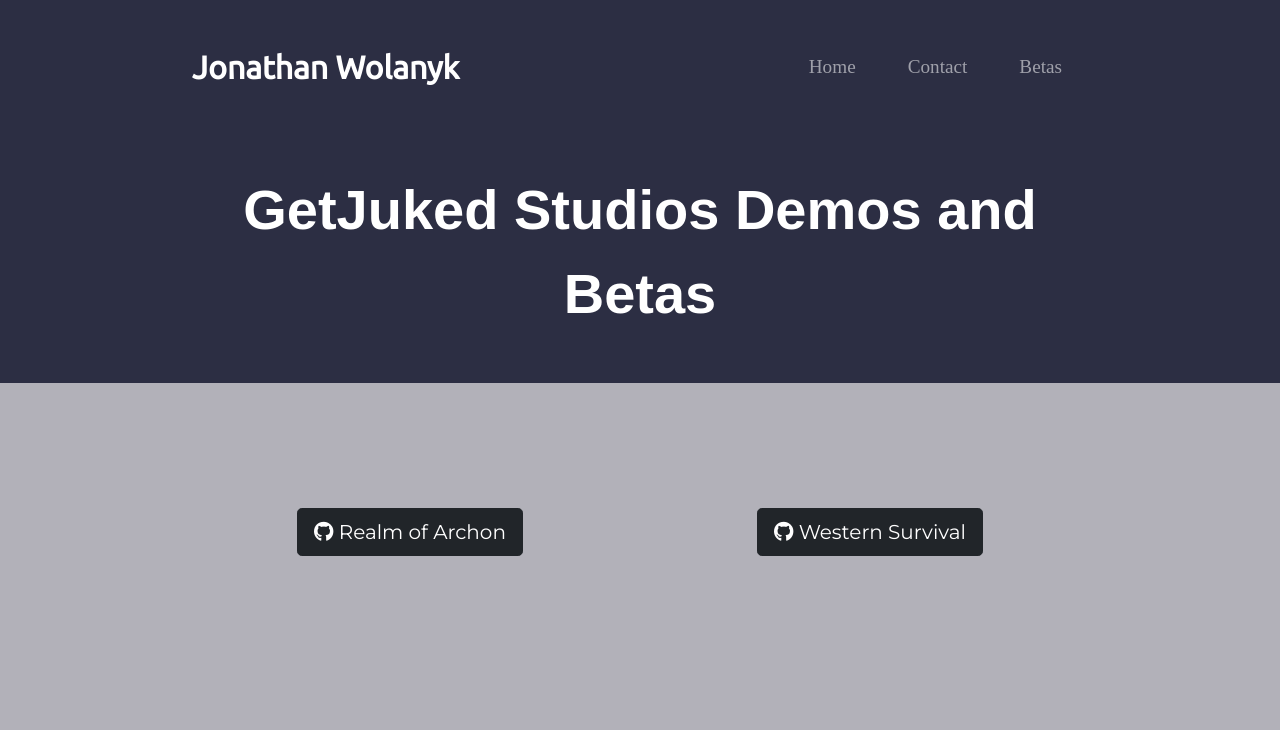
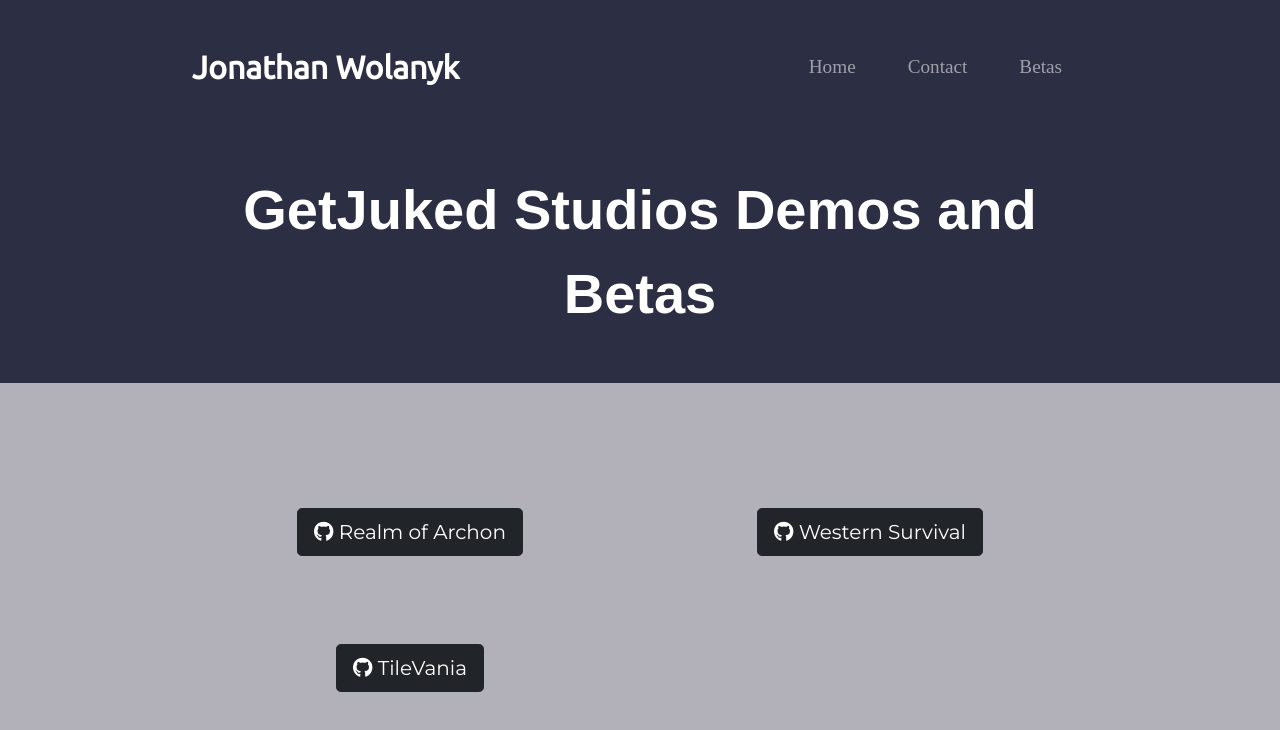
Before and after one commit to jonathan-wolanyk/Wolanyk-GameDev-Website, a plain HTML site: page Downloads.html in a window 1280 px wide. Drawn offline with nearby package versions, Linux system fonts and the light colour scheme.

Commit message:
Added new link on betas page for platformer game

```diff
--- a/Downloads.html
+++ b/Downloads.html
@@ -65,6 +65,10 @@
           <a class="btn btn-dark btn-lg download-button" href="https://github.com/jonathan-wolanyk/Western_Survival_Prototype" target="_blank" rel="noopener noreferrer" role="button">
             <i class="fa-brands fa-github"></i></i> Western Survival </a>
         </div>
+        <div class="col-lg-6">
+          <a class="btn btn-dark btn-lg download-button" href="https://github.com/jonathan-wolanyk/Tile-Platformer" target="_blank" rel="noopener noreferrer" role="button">
+            <i class="fa-brands fa-github"></i> TileVania </a>
+        </div>
       </div>
     </section>
 
```
